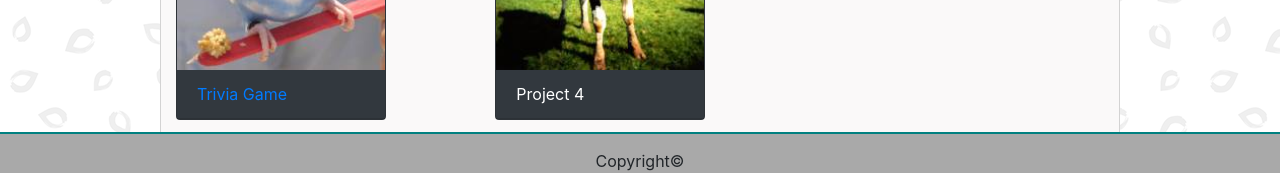
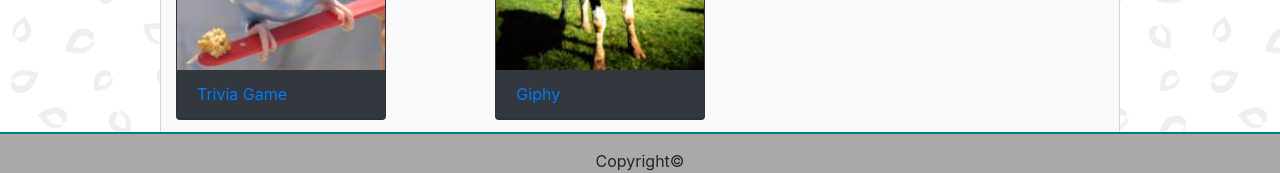
Before and after one commit to beccashieh/Bootstrap-portfolio, a plain HTML site: page portfolio.html in a window 1280 px wide. Shown: the part 608-781 px from the top of the page. Drawn offline with nearby package versions, Linux system fonts and the light colour scheme.

Commit message:
added giphy link

```diff
--- a/portfolio.html
+++ b/portfolio.html
@@ -73,7 +73,7 @@
             <div class="col-md-3">
                 <div class="card text-white bg-dark mb-3" style="max-width: 18rem;">
                     <img src="assets/images/placeholder4.jpg" class="card-img-top" alt="Image4">
-                    <div class="card-header">Project 4</div>
+                    <a class="card-header" href="https://beccashieh.github.io/Giphy/">Giphy</a>
                 </div>
             </div>
         </div>
```
